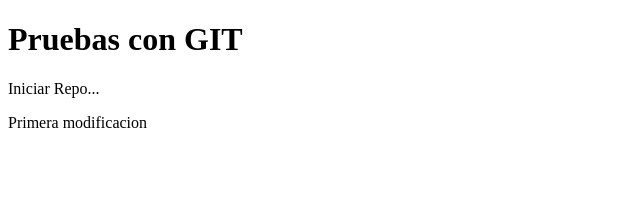
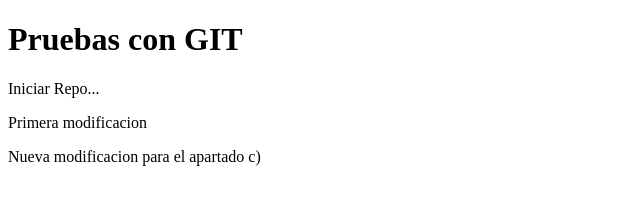
Before and after one commit to dlandx/VSCode_DIW, a plain HTML site: page index.html in a window 1280 px wide. Shown: the whole page, without its empty margins (0-640 px from the left). Drawn offline with Linux system fonts and the light colour scheme.

Commit message:
Commit 2

```diff
--- a/index.html
+++ b/index.html
@@ -11,5 +11,7 @@
 
     <p>Iniciar Repo...</p>
     <p>Primera modificacion</p>
+
+    <p>Nueva modificacion para el apartado c)</p>
 </body>
 </html>
```
